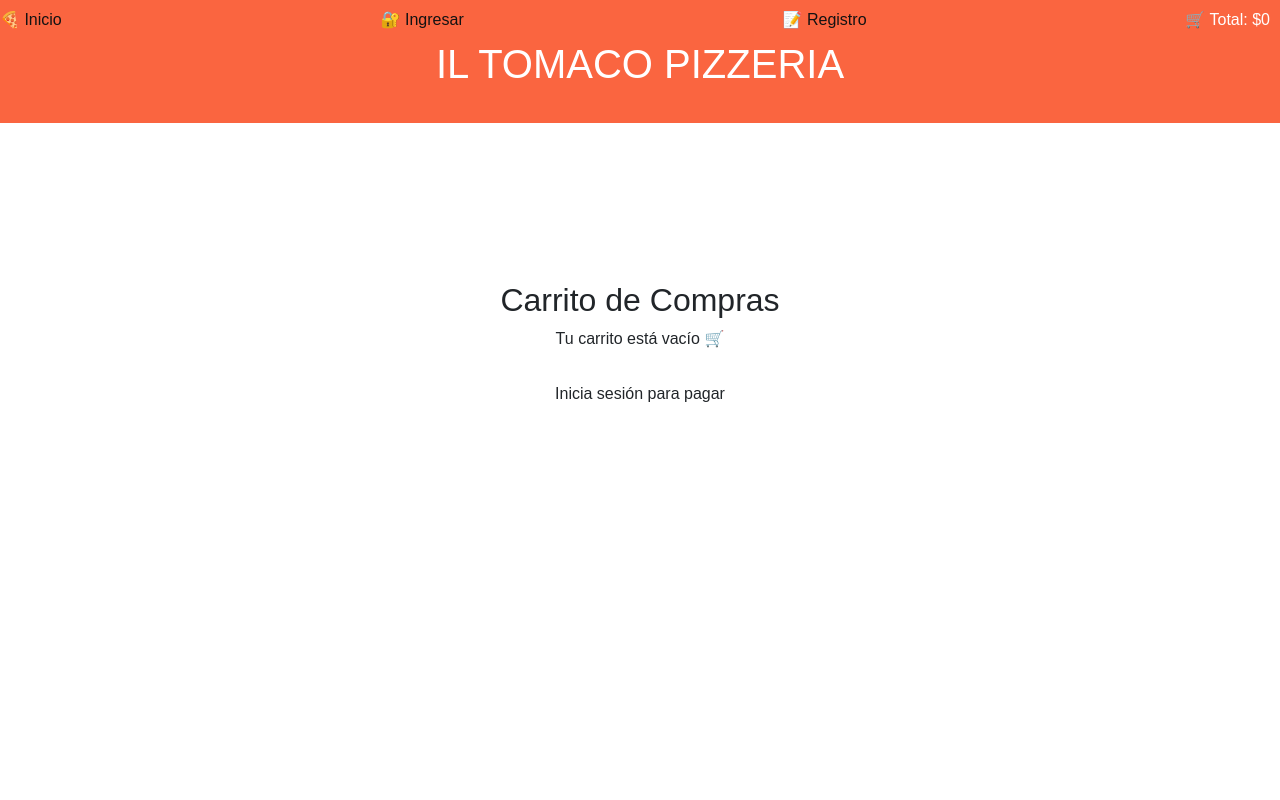
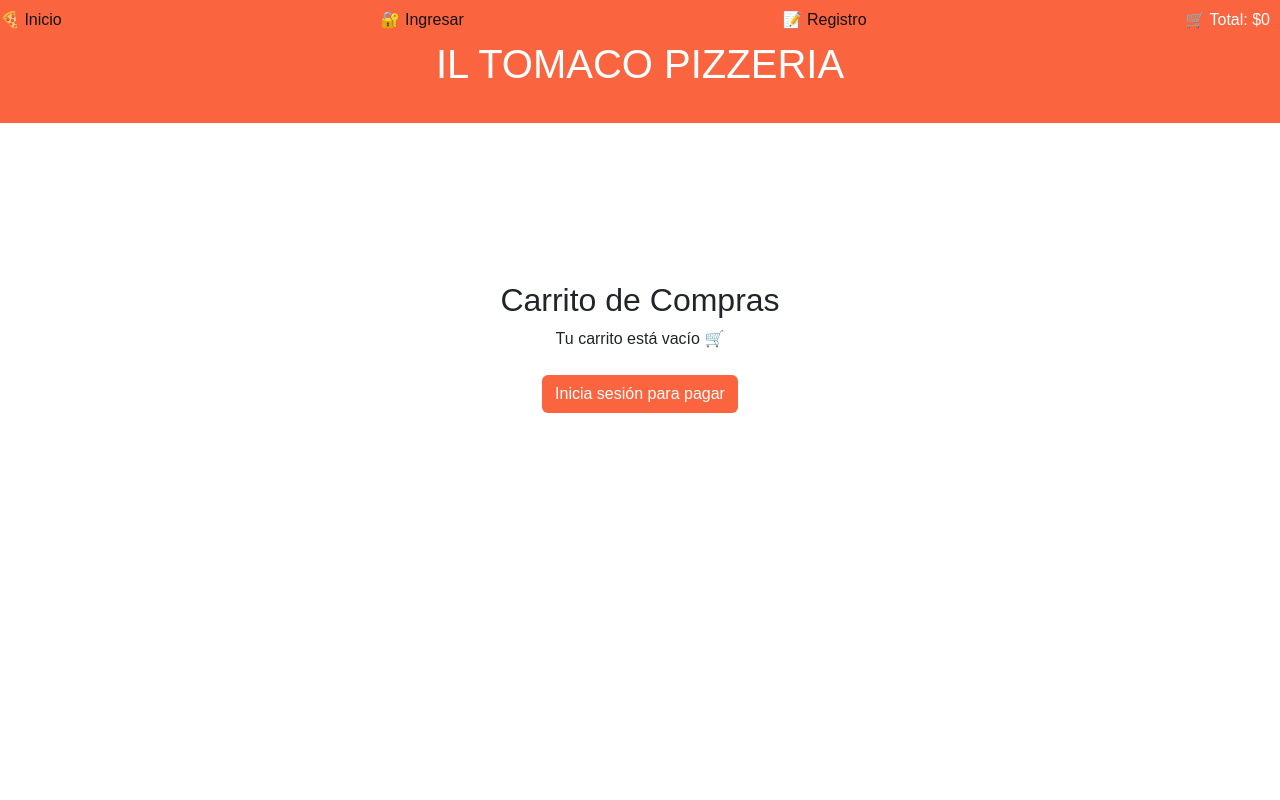
Before and after one commit to Kevin-alcaino/react-hito4, a React (Vite) app: page /carrito in a window 1280 px wide. Shown: the top 800 px of the page. Built offline with nearby package versions, Linux system fonts and the light colour scheme.

Commit message:
Se personaliza el estilo y color del boton de pago en CartPages

```diff
--- a/src/pages/cartPages.jsx
+++ b/src/pages/cartPages.jsx
@@ -55,11 +55,11 @@ const navigate = useNavigate();
           </>
         )}
         <button
-              className="btn btn- mt-2"
+              className="btn mt-2"
+              style={{ backgroundColor: "#fa6540", color: "white" }}
               onClick={handlePagar}
               >
               {!token ? "Inicia sesión para pagar" : "Pagar"}
-
 
             </button>
       </div>
```
